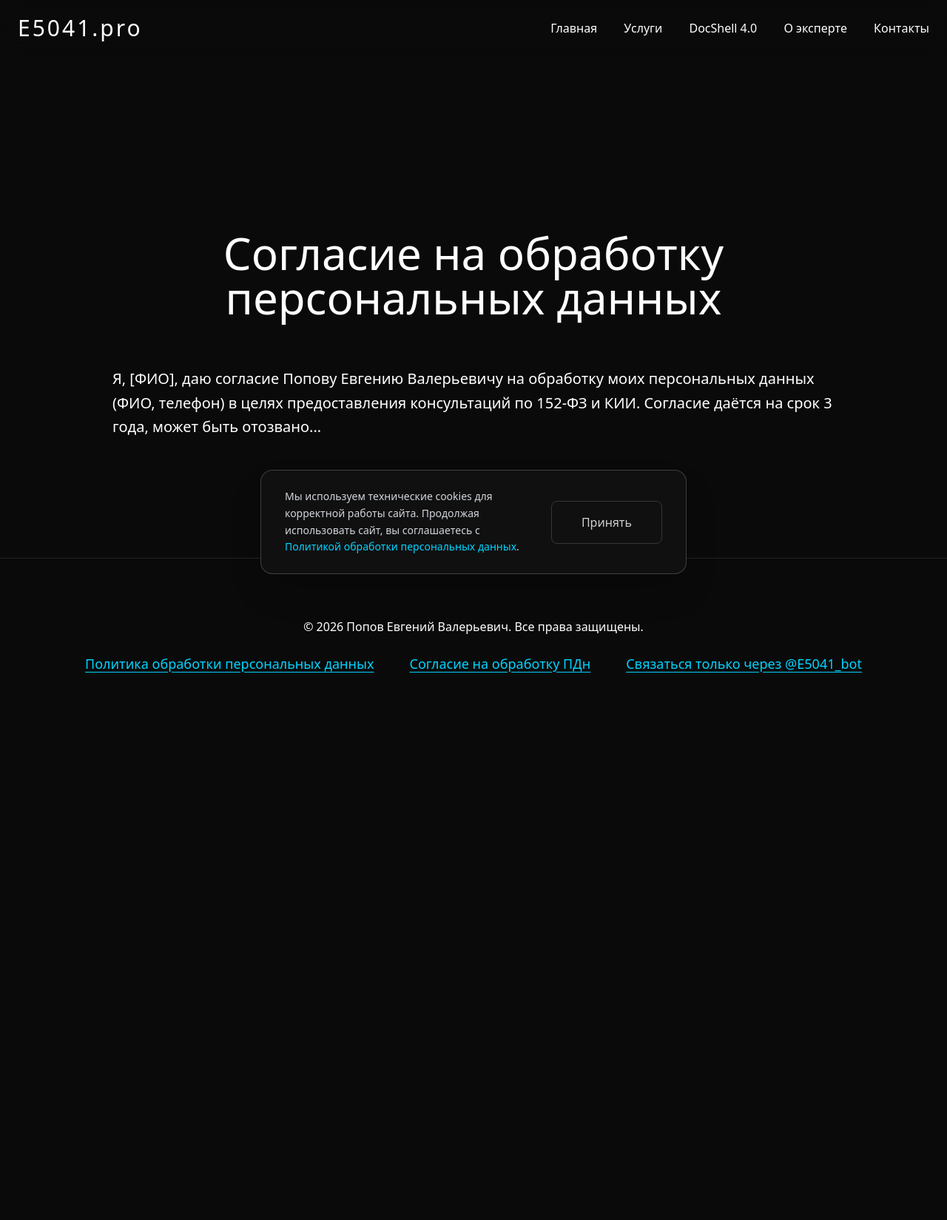
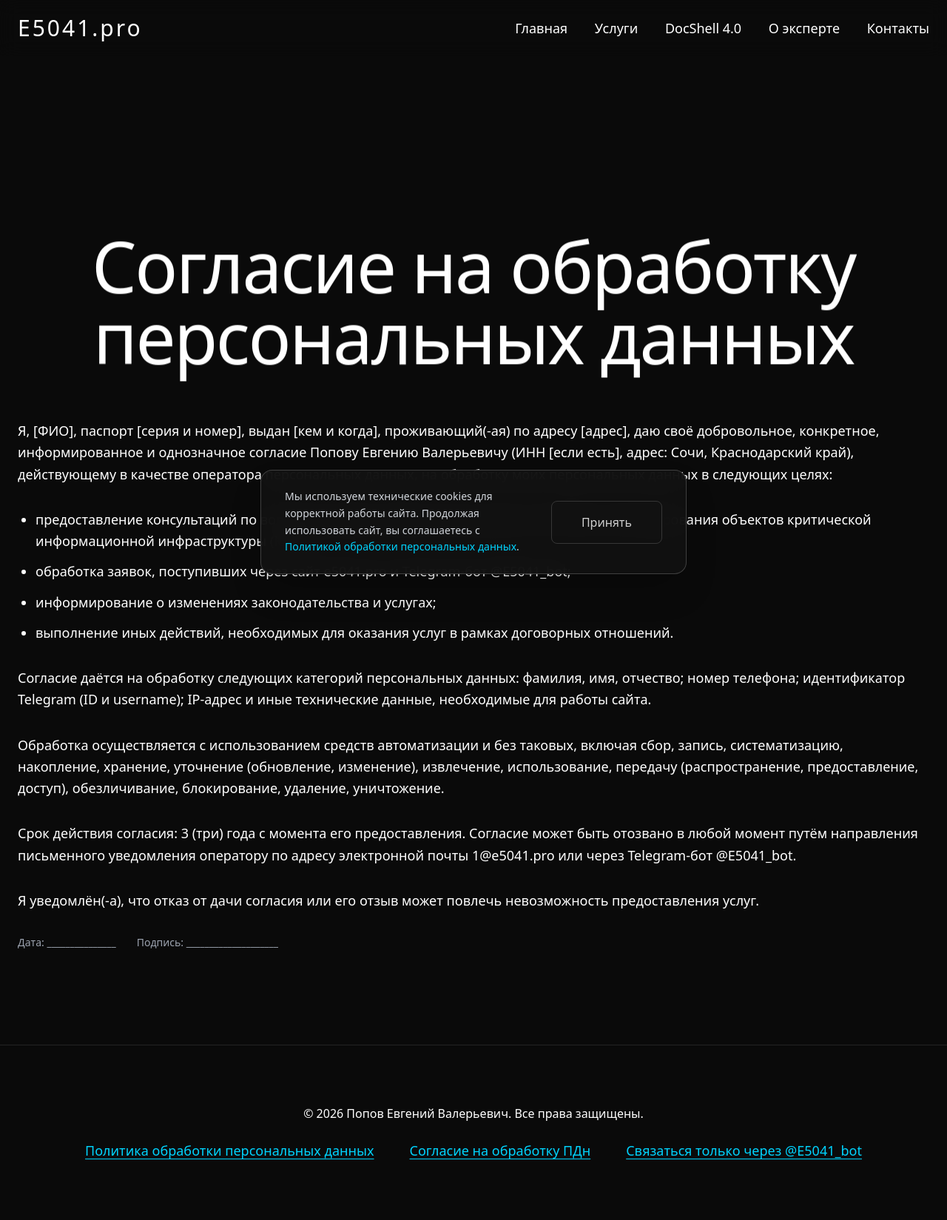
Before and after one commit to Mitrait/E5041, a Django app: page /soglasie/ in a window 1280 px wide. Shown: the whole page at 74% size. Before the commit the page ends 909 px from the top, so only its background shows below. Run offline with Django 5.2, Linux system fonts and the light colour scheme; some libraries are stand-ins or nearby versions.

Commit message:
Финальная версия 2026: новое согласие, cookie-баннер, исправленное меню, усиленный чекбокс

```diff
--- a/main/templates/base.html
+++ b/main/templates/base.html
@@ -15,17 +15,18 @@
         .card-hover:hover {transform:translateY(-12px) rotate3d(1,1,0,3deg); box-shadow:0 25px 50px -12px rgb(0 212 255 / 0.25);}
         .btn-thin {border:1px solid rgba(255,255,255,0.2); opacity:0.8; transition:all .3s;}
         .btn-thin:hover {opacity:1; box-shadow:0 0 20px #00D4FF;}
+        .menu-item { white-space: nowrap; }
     </style>
 </head>
 <body class="bg-[#0A0A0A] text-white min-h-screen flex flex-col">
     <nav class="fixed top-0 w-full bg-[#0A0A0A]/80 backdrop-blur-md z-50">
         <div class="max-w-7xl mx-auto px-6 py-5 flex justify-between items-center">
             <a href="/" class="text-3xl font-thin tracking-widest">E5041.pro</a>
-            <div class="space-x-8">
+            <div class="space-x-8 text-lg">
                 <a href="/" class="hover:text-[#00D4FF]">Главная</a>
                 <a href="/services/" class="hover:text-[#00D4FF]">Услуги</a>
                 <a href="/docshel/" class="hover:text-[#00D4FF]">DocShell 4.0</a>
-                <a href="/about/" class="hover:text-[#00D4FF]">О эксперте</a>
+                <a href="/about/" class="menu-item hover:text-[#00D4FF]">О эксперте</a>
                 <a href="/contacts/" class="hover:text-[#00D4FF]">Контакты</a>
             </div>
         </div>
@@ -51,19 +52,12 @@
     <footer class="py-20 border-t border-white/10 text-center text-base">
         <p class="mb-6">© 2026 Попов Евгений Валерьевич. Все права защищены.</p>
         <div class="flex flex-wrap justify-center gap-8 md:gap-12">
-            <a href="/politika/" class="text-[#00D4FF] hover:text-[#00D4FF]/80 transition-colors underline underline-offset-4 text-lg">
-                Политика обработки персональных данных
-            </a>
-            <a href="/soglasie/" class="text-[#00D4FF] hover:text-[#00D4FF]/80 transition-colors underline underline-offset-4 text-lg">
-                Согласие на обработку ПДн
-            </a>
-            <a href="https://t.me/E5041_bot" class="text-[#00D4FF] hover:text-[#00D4FF]/80 transition-colors underline underline-offset-4 text-lg">
-                Связаться только через @E5041_bot
-            </a>
+            <a href="/politika/" class="text-[#00D4FF] hover:text-[#00D4FF]/80 transition-colors underline underline-offset-4 text-lg">Политика обработки персональных данных</a>
+            <a href="/soglasie/" class="text-[#00D4FF] hover:text-[#00D4FF]/80 transition-colors underline underline-offset-4 text-lg">Согласие на обработку ПДн</a>
+            <a href="https://t.me/E5041_bot" class="text-[#00D4FF] hover:text-[#00D4FF]/80 transition-colors underline underline-offset-4 text-lg">Связаться только через @E5041_bot</a>
         </div>
     </footer>
 
-    <!-- Cookie-скрипт -->
     <script>
         if (!localStorage.getItem('cookiesAccepted')) {
             document.getElementById('cookie-banner').classList.remove('hidden');
--- a/main/templates/soglasie.html
+++ b/main/templates/soglasie.html
@@ -1,8 +1,29 @@
 {% extends 'base.html' %}
 {% block content %}
-<div class="max-w-5xl mx-auto px-6 py-32 pt-48 prose prose-invert prose-headings:text-white prose-a:text-[#00D4FF] prose-a:hover:underline">
-    <h1 class="text-6xl font-thin text-center mb-16">Согласие на обработку персональных данных</h1>
-    <p class="text-xl leading-relaxed mb-8">Я, [ФИО], даю согласие Попову Евгению Валерьевичу на обработку моих персональных данных (ФИО, телефон) в целях предоставления консультаций по 152-ФЗ и КИИ. Согласие даётся на срок 3 года, может быть отозвано...</p>
-    <!-- остальной текст по необходимости, но структура и отступы выровнены -->
+<div class="max-w-5xl mx-auto px-6 py-32 pt-48 prose prose-invert max-w-none">
+    <h1 class="text-6xl md:text-8xl font-thin leading-tight tracking-tight text-center mb-16 float-3d">
+        Согласие на обработку персональных данных
+    </h1>
+
+    <div class="text-lg leading-relaxed space-y-8">
+        <p>Я, <span class="font-medium">[ФИО]</span>, паспорт <span class="font-medium">[серия и номер]</span>, выдан <span class="font-medium">[кем и когда]</span>, проживающий(-ая) по адресу <span class="font-medium">[адрес]</span>, даю своё добровольное, конкретное, информированное и однозначное согласие Попову Евгению Валерьевичу (ИНН [если есть], адрес: Сочи, Краснодарский край), действующему в качестве оператора персональных данных, на обработку моих персональных данных в следующих целях:</p>
+
+        <ul class="list-disc pl-6 space-y-3">
+            <li>предоставление консультаций по вопросам защиты персональных данных (152-ФЗ) и категорирования объектов критической информационной инфраструктуры (КИИ);</li>
+            <li>обработка заявок, поступивших через сайт e5041.pro и Telegram-бот @E5041_bot;</li>
+            <li>информирование о изменениях законодательства и услугах;</li>
+            <li>выполнение иных действий, необходимых для оказания услуг в рамках договорных отношений.</li>
+        </ul>
+
+        <p>Согласие даётся на обработку следующих категорий персональных данных: фамилия, имя, отчество; номер телефона; идентификатор Telegram (ID и username); IP-адрес и иные технические данные, необходимые для работы сайта.</p>
+
+        <p>Обработка осуществляется с использованием средств автоматизации и без таковых, включая сбор, запись, систематизацию, накопление, хранение, уточнение (обновление, изменение), извлечение, использование, передачу (распространение, предоставление, доступ), обезличивание, блокирование, удаление, уничтожение.</p>
+
+        <p>Срок действия согласия: 3 (три) года с момента его предоставления. Согласие может быть отозвано в любой момент путём направления письменного уведомления оператору по адресу электронной почты 1@e5041.pro или через Telegram-бот @E5041_bot.</p>
+
+        <p>Я уведомлён(-а), что отказ от дачи согласия или его отзыв может повлечь невозможность предоставления услуг.</p>
+
+        <p class="text-sm text-gray-400 mt-12">Дата: _______________  Подпись: ____________________</p>
+    </div>
 </div>
 {% endblock %}
```
